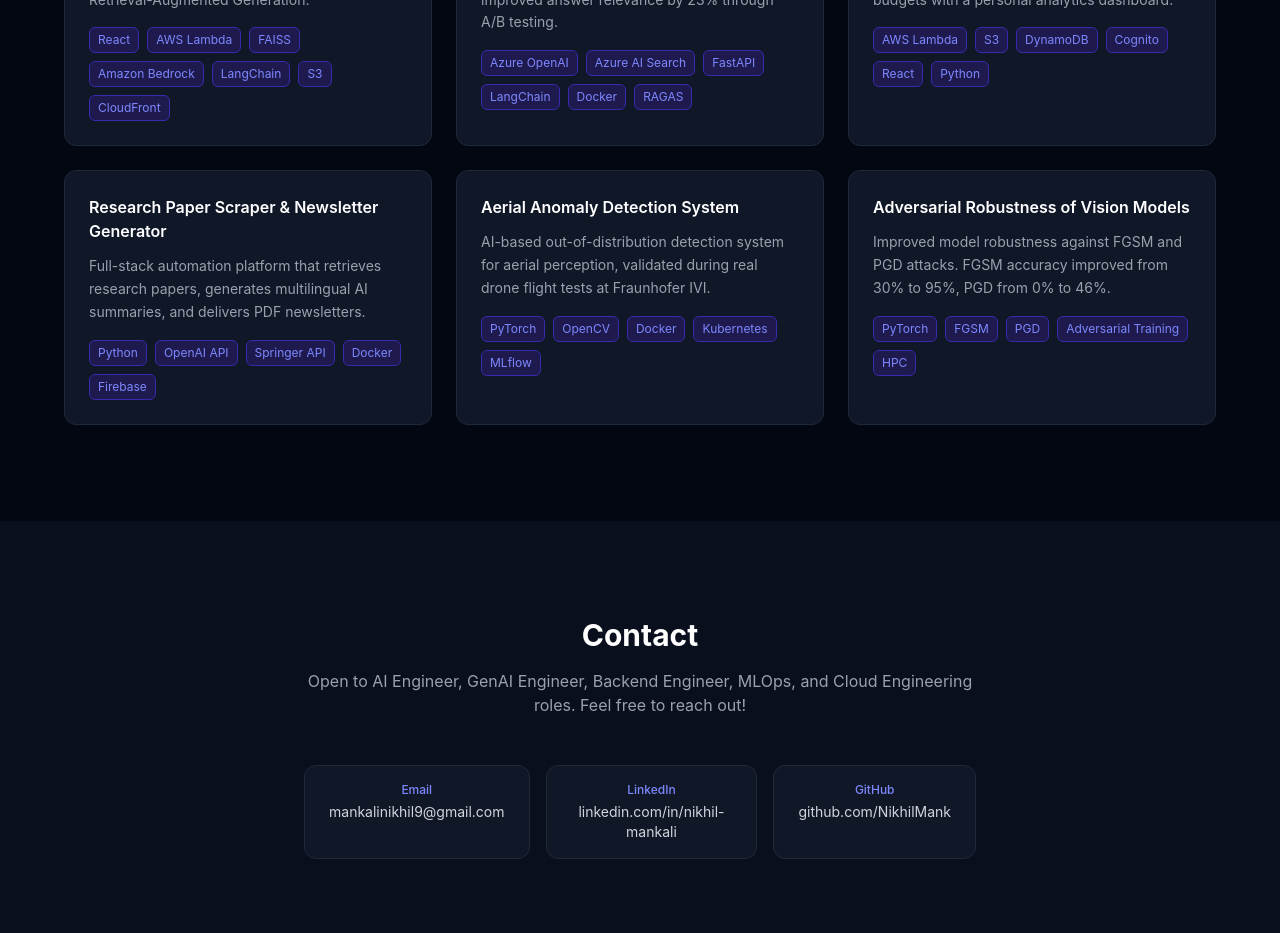
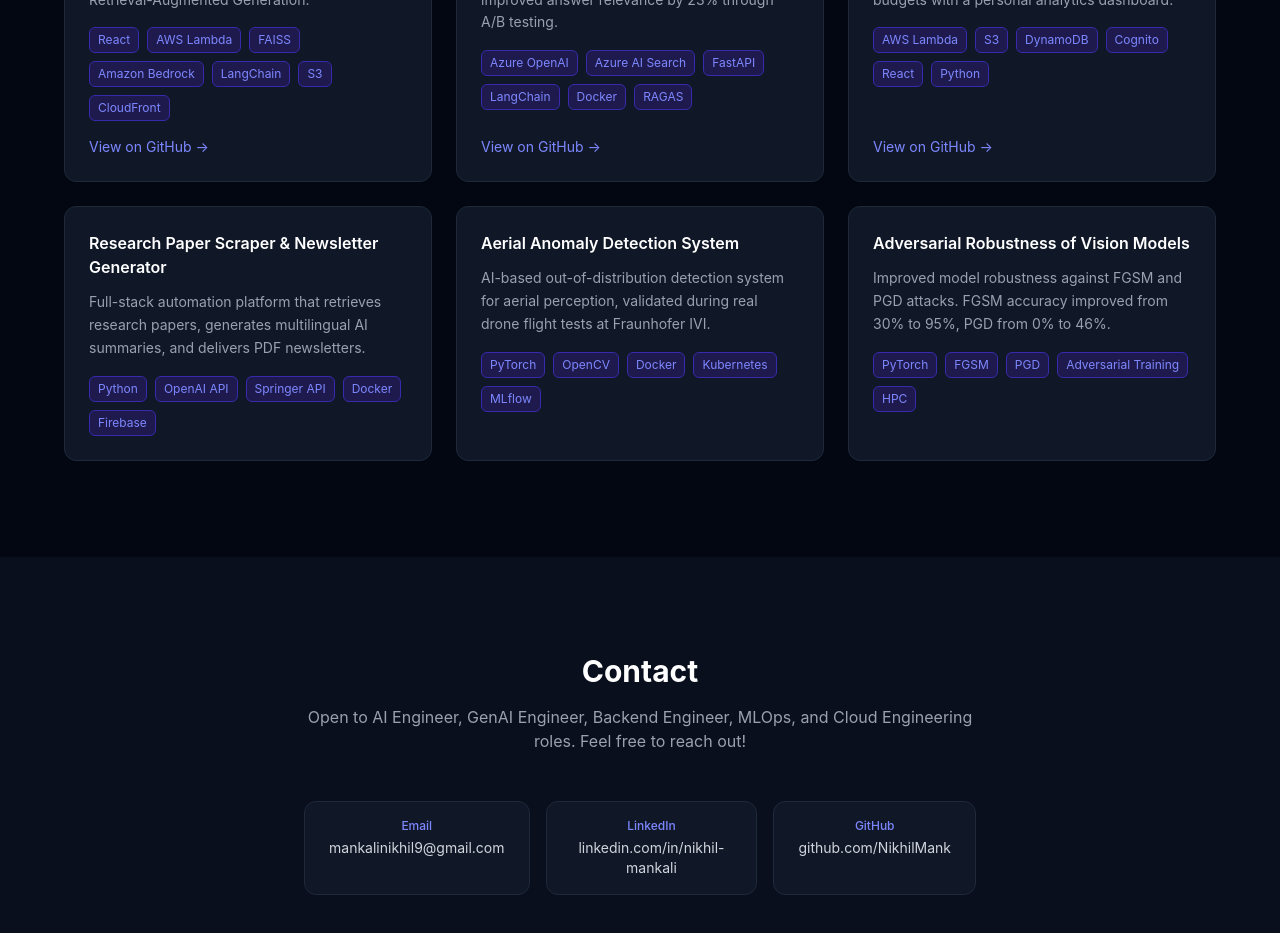
Before and after one commit to NikhilMank/Portfolio_Website, a React app in the folder frontend/: page / in a window 1280 px wide. Shown: the part 5880-6813 px from the top of the page. Built offline with nearby package versions, Linux system fonts and the light colour scheme; no server answers; the HTML template or start-up script is replaced by a standard one.

Commit message:
added github links to few projects

```diff
--- a/frontend/src/components/Projects.jsx
+++ b/frontend/src/components/Projects.jsx
@@ -3,19 +3,19 @@ const projects = [
     title: 'AI Portfolio Website with RAG Chatbot',
     description: 'Personal portfolio with an embedded AI chatbot that answers questions about my profile using Retrieval-Augmented Generation.',
     tags: ['React', 'AWS Lambda', 'FAISS', 'Amazon Bedrock', 'LangChain', 'S3', 'CloudFront'],
-    github: null,
+    github: 'https://github.com/NikhilMank/Portfolio_Website',
   },
   {
     title: 'Production-Grade Azure RAG Chatbot',
     description: 'Enterprise-style RAG chatbot for GDPR Q&A. Achieved 0.89 RAGAS faithfulness score and improved answer relevance by 23% through A/B testing.',
     tags: ['Azure OpenAI', 'Azure AI Search', 'FastAPI', 'LangChain', 'Docker', 'RAGAS'],
-    github: null,
+    github: 'https://github.com/BharAI-Lab/rag_azure_fastapi',
   },
   {
     title: 'Smart Receipt Scanner',
     description: 'Serverless web app for scanning receipts, extracting expense data via OCR, and tracking budgets with a personal analytics dashboard.',
     tags: ['AWS Lambda', 'S3', 'DynamoDB', 'Cognito', 'React', 'Python'],
-    github: null,
+    github: 'https://github.com/NikhilMank/Smart-Receipt-Scanner',
   },
   {
     title: 'Research Paper Scraper & Newsletter Generator',
```
